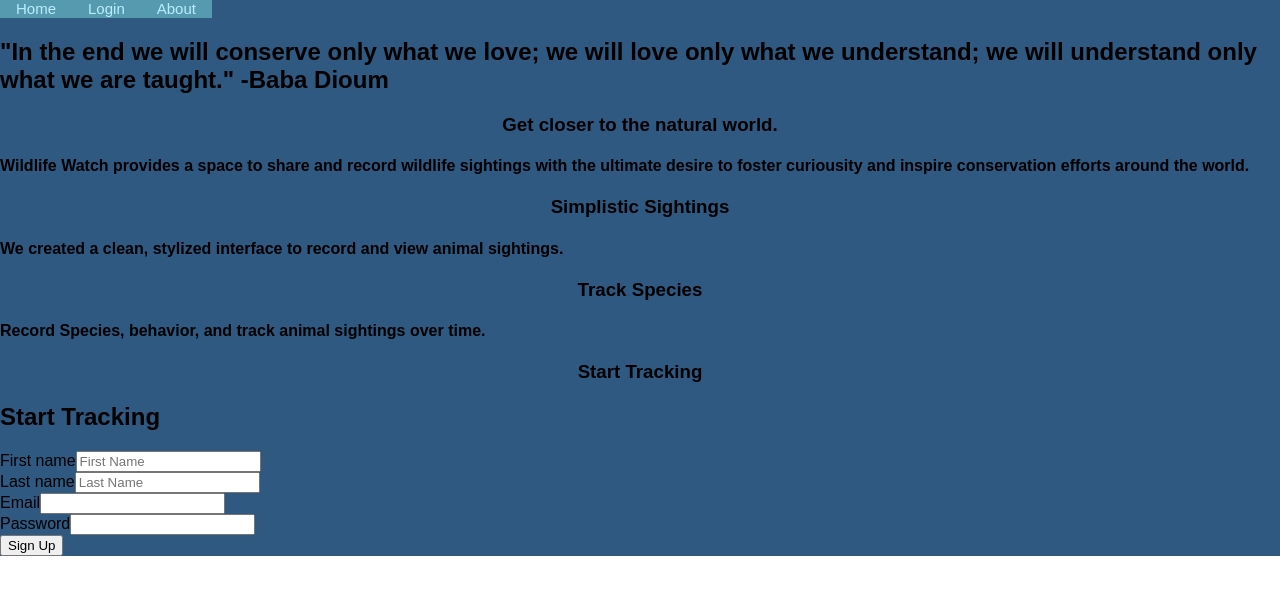
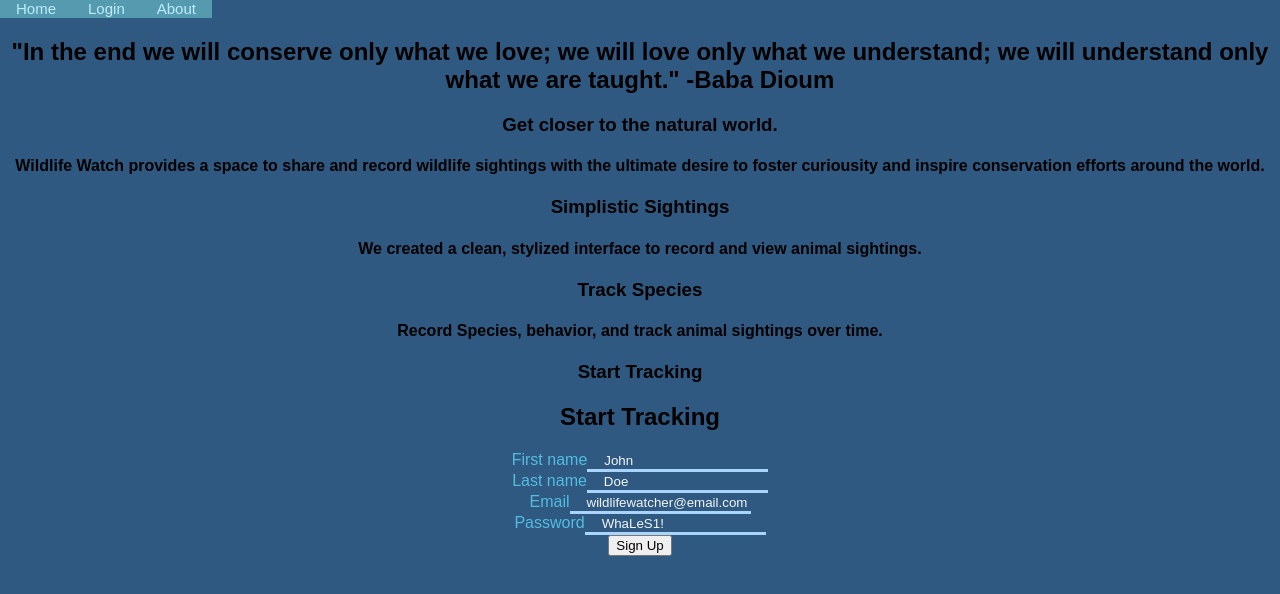
Before and after one commit to klguenth/wildlife-app, a React (Create React App) app: page / in a window 1280 px wide. Shown: the top 594 px of the page. Built offline with nearby package versions, Linux system fonts and the light colour scheme; the HTML template or start-up script is replaced by a standard one.

Commit message:
add basic styling to signup form

```diff
--- a/src/App.css
+++ b/src/App.css
@@ -2,7 +2,7 @@
     font-family: 'Montserrat', sans-serif;
 }
 
-#App {
+body {
     background-color: #2F5980
 }
 
--- a/src/Components/SignUpForm/SignUpForm.css
+++ b/src/Components/SignUpForm/SignUpForm.css
@@ -0,0 +1,19 @@
+.mainSection {
+    text-align: center;
+}
+
+input {
+    border: none;
+    border-bottom: 3px solid #A9D5FD;
+    background-color: #2F5980;
+    color: #F1F7F9;
+}
+
+::placeholder {
+    color: #F1F7F9;
+    padding-left: 15px;
+}
+
+label {
+    color: #53BDE0;
+}
--- a/src/Components/SignUpForm/SignUpForm.js
+++ b/src/Components/SignUpForm/SignUpForm.js
@@ -9,19 +9,19 @@ export default class SignUpForm extends React.Component {
                 <form class='signup-form'>
                 <div>
                     <label for="first-name">First name</label>
-                    <input placeholder='First Name' type="text" name='first-name' id='first-name' />
+                    <input placeholder='John' type="text" name='firstName' id='first-name' />
                 </div>
                 <div>
                     <label for="last-name">Last name</label>
-                    <input type="text" name='last-name' id='last-name' placeholder='Last Name' />
+                    <input placeholder='Doe' type="text" name='lastName' id='last-name' />
                 </div>
                 <div>
                     <label for="username">Email</label>
-                    <input type="text" name='username' id='username' />
+                    <input placeholder='wildlifewatcher@email.com' type="text" name='username' id='username' />
                 </div>
                 <div>
                     <label for="password">Password</label>
-                    <input type="password" name='password' id='password' />
+                    <input placeholder='WhaLeS1!' type="password" name='password' id='password' />
                 </div>
                 <button type='submit'>Sign Up</button>
                 </form>
```
